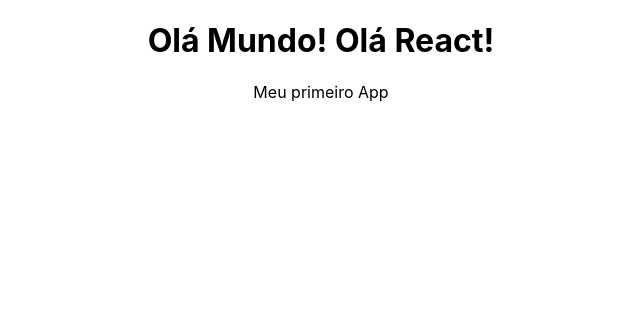
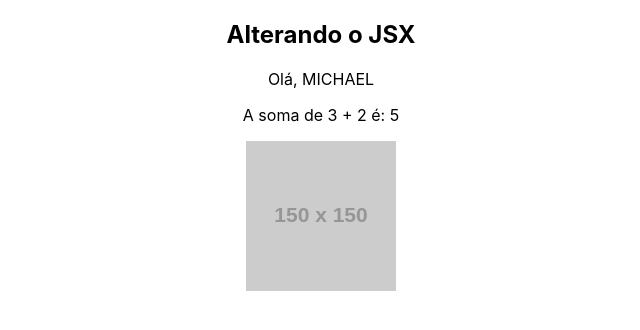
Before and after one commit to Yuu-bytes/Curso-React-Hora-de-Codar, a React (Create React App) app in the folder meu-projeto/: page / in a window 1280 px wide. Shown: the top 330 px of the page, without its empty margins (319-959 px from the left). Built offline with nearby package versions, Linux system fonts and the light colour scheme.

Commit message:
Aula 03 - Entendendo o JSX - Nesta aula foi aprendido sobre o uso de variáveis dentro do React, sobre o uso de funções, sobre como o nome das classes no React muda para className e como o método de return deve retornar um elemento apenas sempre.

```diff
--- a/meu-projeto/src/App.js
+++ b/meu-projeto/src/App.js
@@ -1,10 +1,23 @@
 import './App.css';
 
 function App() {
+
+    const name = 'Michael';
+
+    const newName = name.toUpperCase();
+
+    function sum(a, b) {
+        return a + b;
+    }
+
+    const url = 'https://via.placeholder.com/150';
+
     return (
         <div className="App">
-            <h1>Olá Mundo! Olá React!</h1>
-            <p>Meu primeiro App</p>
+            <h2>Alterando o JSX</h2>
+            <p>Olá, {newName}</p>
+            <p>A soma de 3 + 2 é: {sum(3, 2)}</p>
+            <img src={url} alt="Minha Imagem" />
         </div>
     );
 }
```
